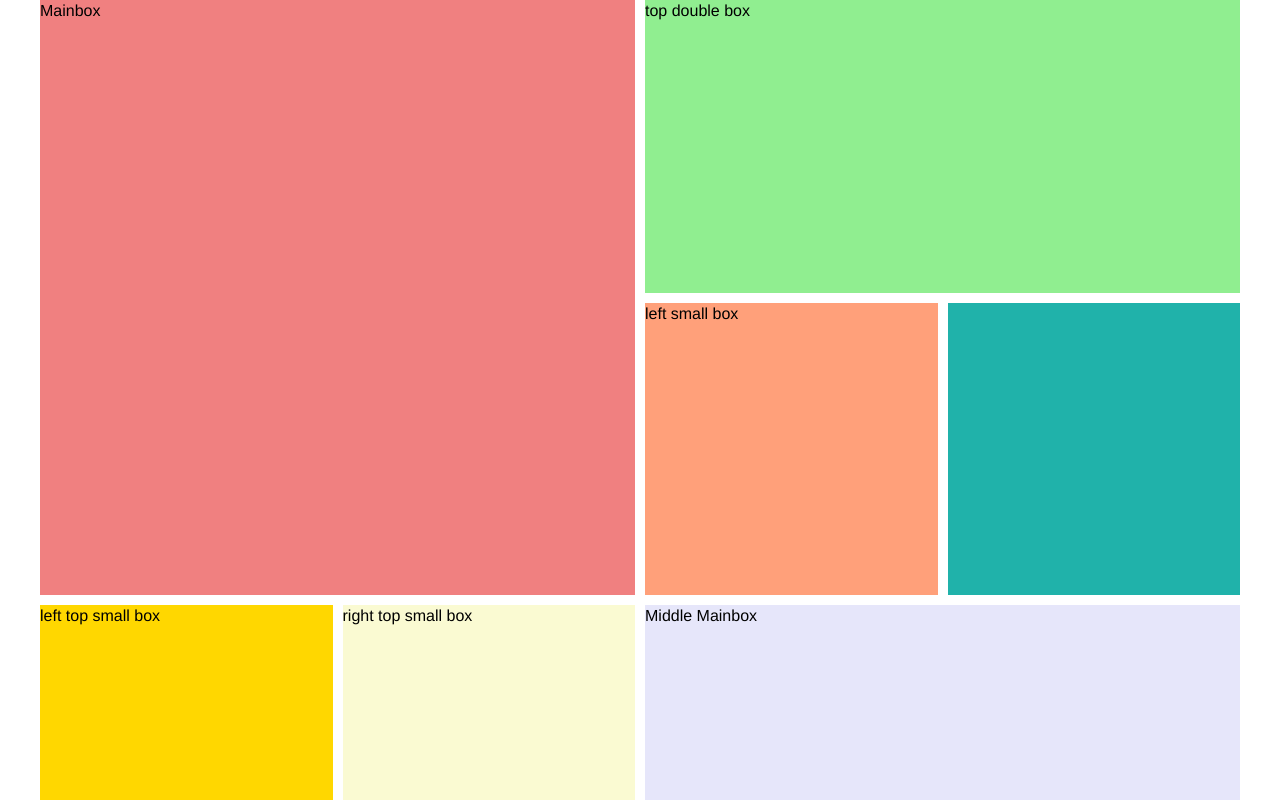
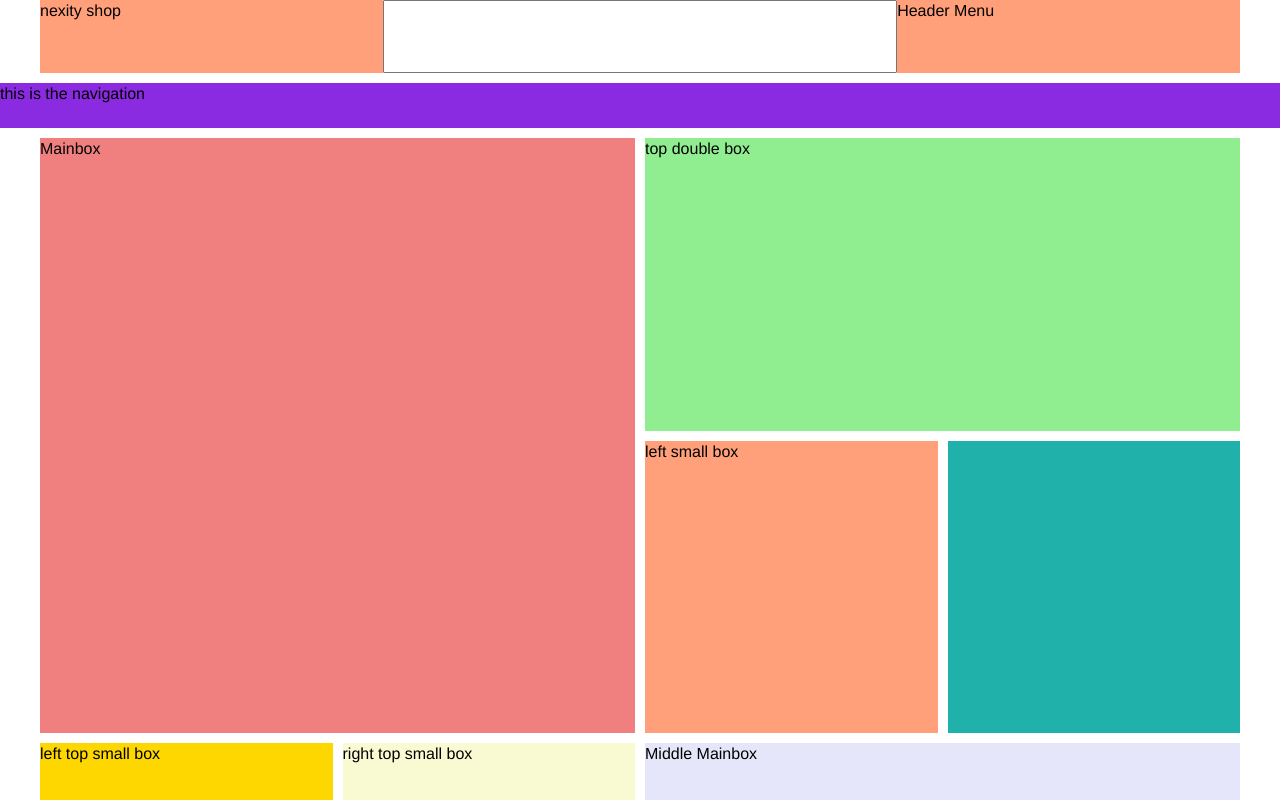
Before and after one commit to cojoclaudiu/squareify, a Next.js app: page / in a window 1280 px wide. Shown: the top 800 px of the page. Built offline with nearby package versions, Linux system fonts and the light colour scheme.

Commit message:
Homepage and Components structure

```diff
--- /dev/null
+++ b/src/components/Navigation/Navigation.jsx
@@ -0,0 +1,5 @@
+import styles from './Navigation.module.css';
+
+export default function Navigation() {
+  return <nav className={styles.navContainer}>this is the navigation</nav>;
+}
--- /dev/null
+++ b/src/components/Navigation/Navigation.module.css
@@ -0,0 +1,6 @@
+.navContainer {
+  background-color: blueviolet;
+  height: 45px;
+  width: 100%;
+  margin-bottom: var(--marginNormal);
+}
--- /dev/null
+++ b/src/components/ui/Header/Header.jsx
@@ -0,0 +1,15 @@
+import HeaderMenu from '../HeaderMenu/HeaderMenu';
+import Logo from '../Logo/Logo';
+import Search from '../Search/Search';
+
+import styles from './Header.module.css';
+
+export default function Header() {
+  return (
+    <header className={styles.headerContainer}>
+      <Logo />
+      <Search />
+      <HeaderMenu />
+    </header>
+  );
+}
--- /dev/null
+++ b/src/components/ui/Header/Header.module.css
@@ -0,0 +1,8 @@
+.headerContainer {
+  display: grid;
+  grid-template-columns: 2fr 3fr 2fr;
+  background-color: lightsalmon;
+  width: var(--appWidth);
+  height: 73px;
+  margin-bottom: var(--marginNormal);
+}
--- /dev/null
+++ b/src/components/ui/HeaderMenu/HeaderMenu.jsx
@@ -0,0 +1,3 @@
+export default function HeaderMenu() {
+  return <div>Header Menu</div>;
+}
--- /dev/null
+++ b/src/components/ui/Logo/Logo.jsx
@@ -0,0 +1,3 @@
+export default function Logo() {
+  return <div>nexity shop</div>;
+}
--- /dev/null
+++ b/src/components/ui/Search/Search.jsx
@@ -0,0 +1,3 @@
+export default function Search() {
+  return <input type="search" />;
+}
--- a/src/pages/index.jsx
+++ b/src/pages/index.jsx
@@ -1,8 +1,12 @@
+import Navigation from '../components/Navigation/Navigation';
+import Header from '../components/ui/Header/Header';
 import MainContent from '../components/ui/MainContent/MainContent';
 
 export default function Home() {
   return (
     <>
+      <Header />
+      <Navigation />
       <MainContent />
     </>
   );
--- a/src/styles/globalVariables.css
+++ b/src/styles/globalVariables.css
@@ -1,4 +1,5 @@
 :root {
   --appWidth: 1200px;
   --gap: 10px;
+  --marginNormal: 10px;
 }
```
Also changed, not shown: src/components/ui/HeaderMenu/HeaderMenu.module.css (added), src/components/ui/Logo/Logo.module.css (added), src/components/ui/Search/Search.module.css (added).
